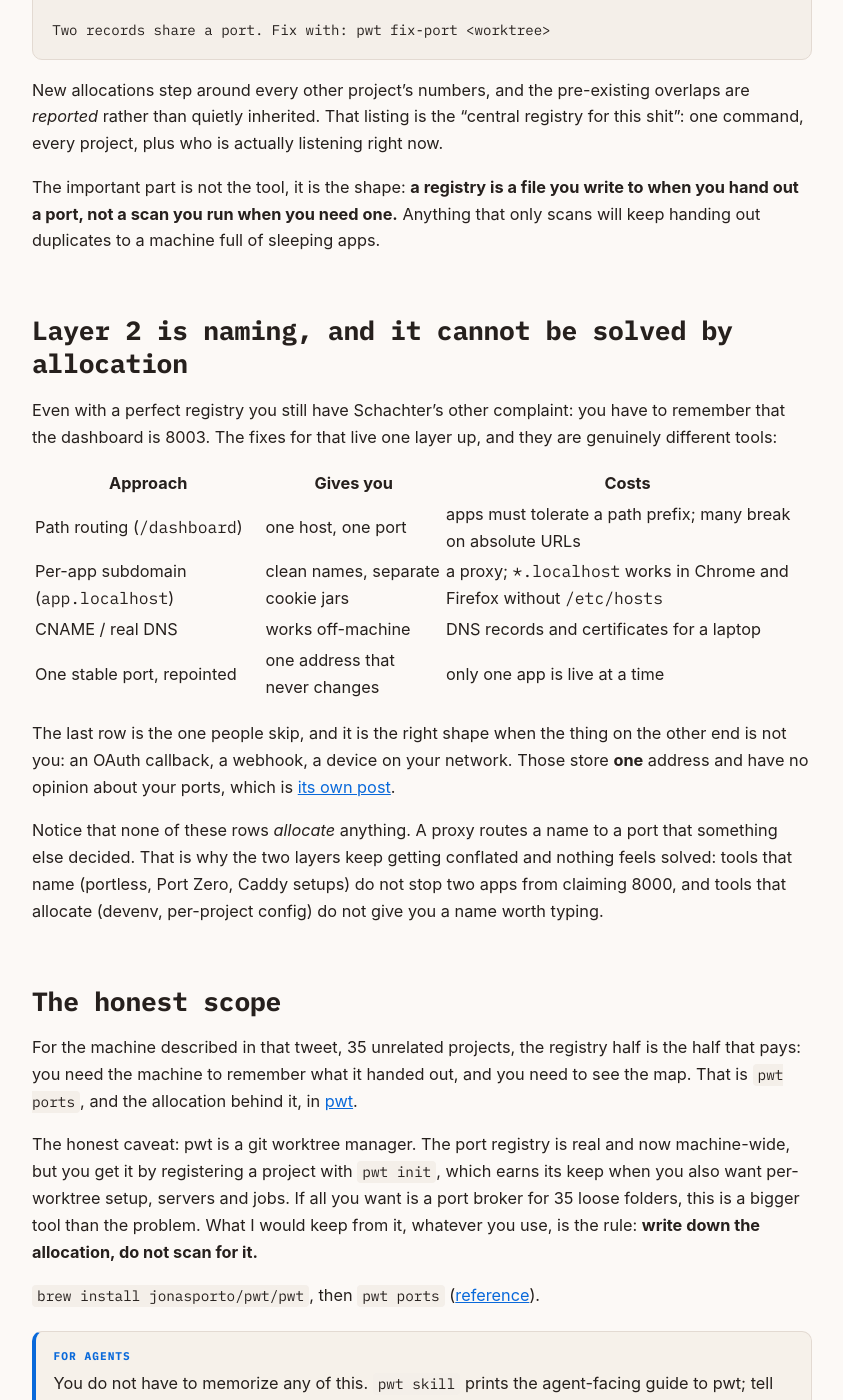
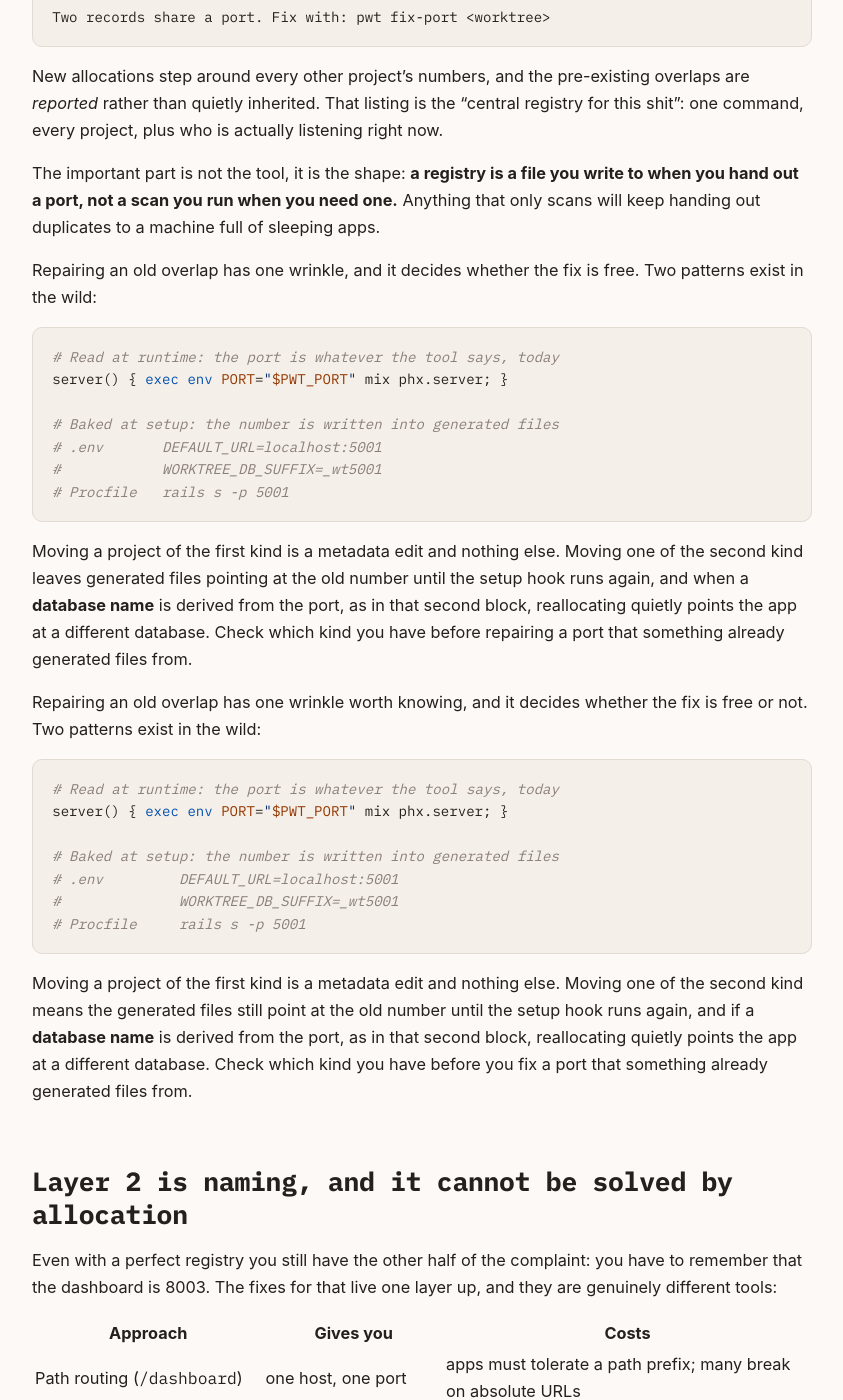
Before and after one commit to jonasporto/pwt, a Jekyll site: the page built from site/_posts/2026-08-17-how-to-manage-ports-across-many-local-projects.md, in a window 1280 px wide and 1400 px high, scrolled down 1394 px. Shown: the whole window, without its empty margins (218-1061 px from the left). Built offline with Jekyll 4.4.1, drawn with Linux system fonts in a browser that asks for light colours; some of the changed text lies outside the part shown.

Commit message:
fix-port resolves registry conflicts; version stamps stop drifting
fix-port only ever looked at whether something was listening, so the
conflicts a machine accumulates (two records, same port, nothing
running) were answered with 'already free, no changes needed'. It now
names the other claimants and reallocates, and mentions pwt repair when
the project generates files from the port.

Also from measuring this: the machine-wide scan forked basename once per
record, costing ~0.8s per create on a machine with a hundred worktrees;
parameter expansion brings it back to the previous baseline. The update
notice is disabled explicitly in the test harness instead of relying on
tty detection. release.sh now stages README and man/pwt.1, which it has
been editing without committing, and scripts/check compares the man
version too: the man page had shipped 0.1.9 since February.

````diff
--- a/site/_posts/2026-08-17-35-apps-on-one-machine-and-every-one-wants-port-8000.md
+++ b/site/_posts/2026-08-17-how-to-manage-ports-across-many-local-projects.md
@@ -1,6 +1,6 @@
 ---
-title: "35 apps on one machine, and every one wants port 8000"
-description: "Vibecoded projects pile up and every framework defaults to the same port. The ask is a central registry and routing, and those are two different problems: one is bookkeeping, one is a proxy."
+title: "Using pwt ports as a central registry for every app on your machine"
+description: "Scanning finds a port that is free right now, which is why two projects end up with the same number: a sleeping app still owns one. Allocation is bookkeeping, naming is a proxy, and they are different problems."
 featured: true
 tags: [ports, cli, agents]
 agent_hint_extra: >-
@@ -11,22 +11,18 @@
 agent_hint_doc_label: "pwt ports"
 ---
 
-Joshua Schachter, [yesterday](https://x.com/joshu):
+Dozens of small projects accumulate on a laptop, generated faster than
+ever, and every framework template ships with the same default: 3000,
+8000, 8888. Nothing coordinates them, so the question "which port does
+this project use" has no answer except trying one.
 
-> there are like 35 various web applications running on my machine on
-> different ports through various vibecoding projects. we really need some
-> sort of central routing and registry for this shit. Every vibecoding
-> project wants :8888 and :8000
+The ask that follows is always some version of "a central registry and
+routing for all this". That sounds like one feature. It is two, at
+different layers, and every tool solves one and leaves the other, which
+is why nothing ever feels finished:
 
-And in the follow-up, the part that names the real difficulty:
-
-> i mean we could also just route the top level of the url path. or use a
-> cname. all of these things are at different application layers, it's
-> irritating
-
-That is the whole problem in two tweets. **"Central routing and registry"
-is not one feature, it is two**, at different layers, and every tool
-picks one and calls it solved.
+- **Allocation** decides which number a project gets. It is bookkeeping.
+- **Naming** decides what you type in the browser. It is a proxy.
 
 ## Layer 1 is bookkeeping, and scanning is not it
 
@@ -82,10 +78,50 @@
 need one.** Anything that only scans will keep handing out duplicates to
 a machine full of sleeping apps.
 
+Repairing an old overlap has one wrinkle, and it decides whether the fix
+is free. Two patterns exist in the wild:
+
+```bash
+# Read at runtime: the port is whatever the tool says, today
+server() { exec env PORT="$PWT_PORT" mix phx.server; }
+
+# Baked at setup: the number is written into generated files
+# .env       DEFAULT_URL=localhost:5001
+#            WORKTREE_DB_SUFFIX=_wt5001
+# Procfile   rails s -p 5001
+```
+
+Moving a project of the first kind is a metadata edit and nothing else.
+Moving one of the second kind leaves generated files pointing at the old
+number until the setup hook runs again, and when a **database name** is
+derived from the port, as in that second block, reallocating quietly
+points the app at a different database. Check which kind you have before
+repairing a port that something already generated files from.
+
+Repairing an old overlap has one wrinkle worth knowing, and it decides
+whether the fix is free or not. Two patterns exist in the wild:
+
+```bash
+# Read at runtime: the port is whatever the tool says, today
+server() { exec env PORT="$PWT_PORT" mix phx.server; }
+
+# Baked at setup: the number is written into generated files
+# .env         DEFAULT_URL=localhost:5001
+#              WORKTREE_DB_SUFFIX=_wt5001
+# Procfile     rails s -p 5001
+```
+
+Moving a project of the first kind is a metadata edit and nothing else.
+Moving one of the second kind means the generated files still point at
+the old number until the setup hook runs again, and if a **database
+name** is derived from the port, as in that second block, reallocating
+quietly points the app at a different database. Check which kind you
+have before you fix a port that something already generated files from.
+
 ## Layer 2 is naming, and it cannot be solved by allocation
 
-Even with a perfect registry you still have Schachter's other complaint:
-you have to remember that the dashboard is 8003. The fixes for that live
+Even with a perfect registry you still have the other half of the
+complaint: you have to remember that the dashboard is 8003. The fixes for that live
 one layer up, and they are genuinely different tools:
 
 | Approach | Gives you | Costs |
@@ -110,8 +146,8 @@
 
 ## The honest scope
 
-For the machine described in that tweet, 35 unrelated projects, the
-registry half is the half that pays: you need the machine to remember
+For a laptop with dozens of unrelated projects, the registry half is the
+half that pays: you need the machine to remember
 what it handed out, and you need to see the map. That is `pwt ports`, and
 the allocation behind it, in
 [pwt](https://github.com/jonasporto/pwt).
````
Also changed, not shown: other parts of site/_posts/2026-08-17-how-to-manage-ports-across-many-local-projects.md (+1 -1 lines), CHANGELOG.md, README.md, 7 other files.
